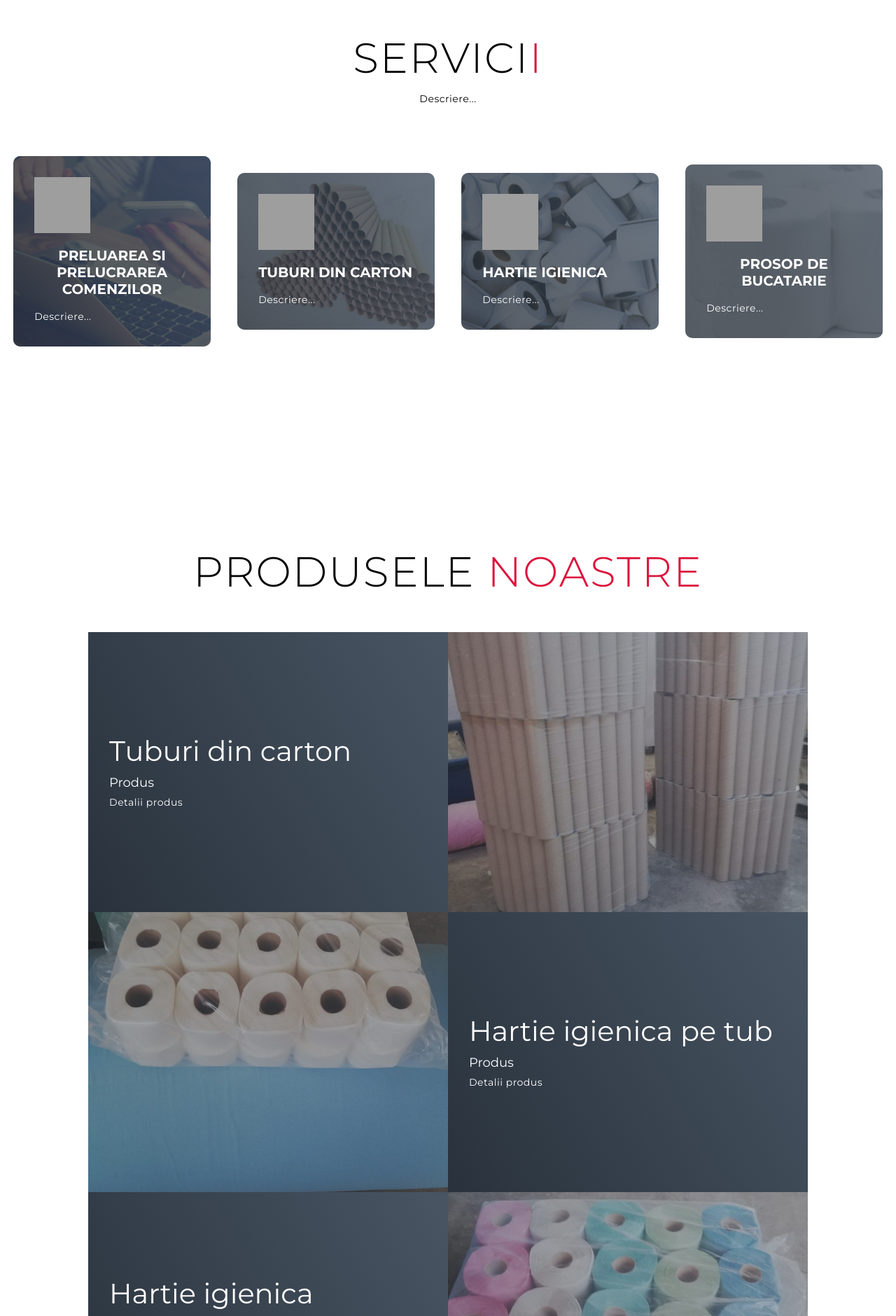
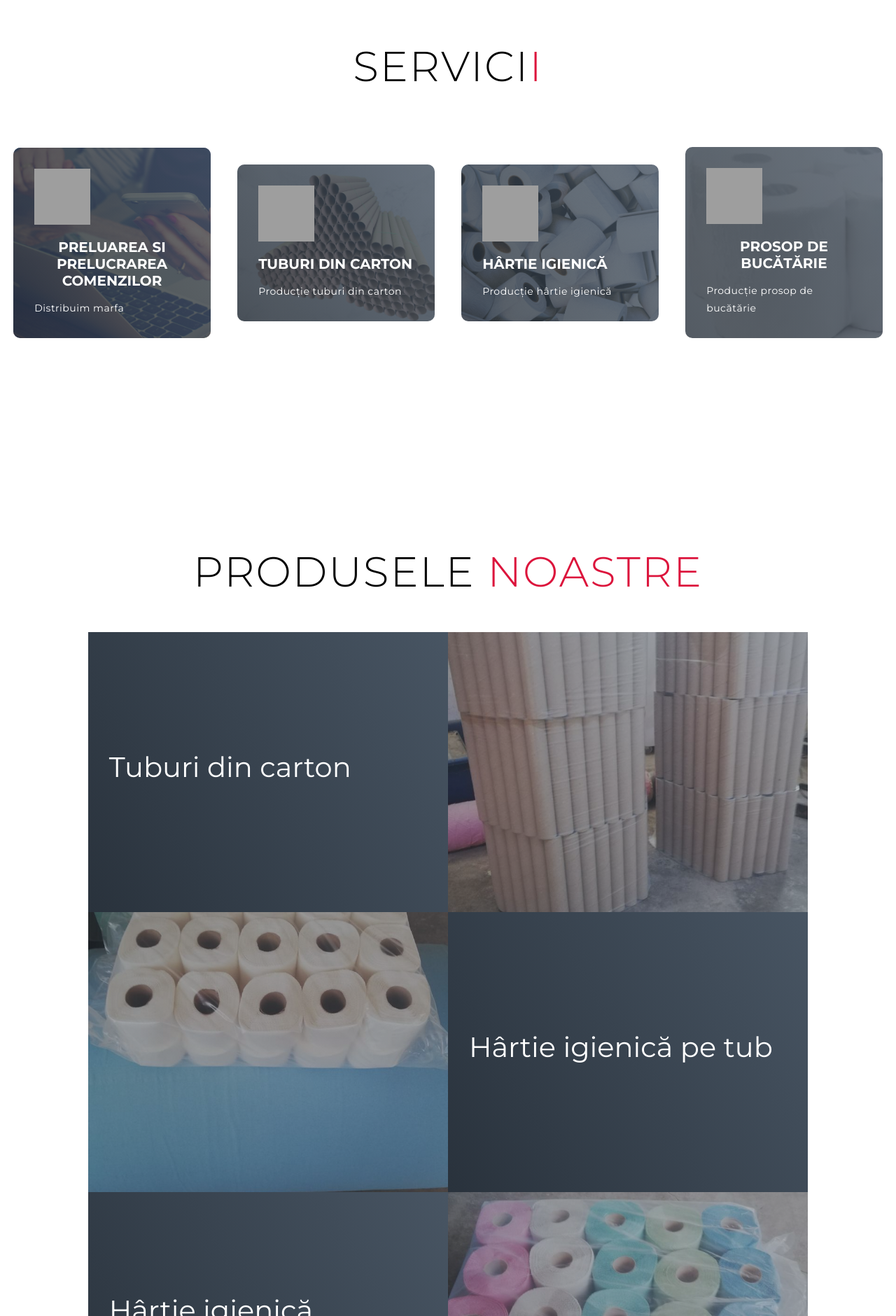
Before and after one commit to alexsoimu/business_page, a plain HTML site: page index.html in a window 1280 px wide. Shown: the part 920-2800 px from the top of the page at 70% size. Drawn offline with Linux system fonts and the light colour scheme; grey boxes are pictures that could not be loaded.

Commit message:
feature-business

```diff
--- a/index.html
+++ b/index.html
@@ -19,7 +19,7 @@
               <div class="hamburger"><div class="bar"></div></div>
                 <div class="bar">
                   <ul>
-                    <li><a href="#hero" data-after="Acasa">Acasa</a></li>
+                    <li><a href="#hero" data-after="Acasa">Acasă</a></li>
                     <li><a href="#services" data-after="Servicii">Servicii</a></li>
                     <li><a href="#projects" data-after="Produse">Produse</a></li>
                     <li><a href="#about" data-after="Despre noi">Despre noi</a></li>
@@ -38,10 +38,10 @@
     <section id="hero">
       <div class="hero container">
         <div>
-          <h1>ȘOIMU ȘI ȘOIMU <span></span></h1>
-          <h1>Fabrica de tuburi din carton <span></span></h1>
-          <h1>Hârtie igienică și prosoape de bucatarie <span></span></h1>
-          <a href="#projects" type="button" class="cta">Productie</a>
+          <h1>SC ȘOIMUȘIȘOIMU SRL <span></span></h1>
+          <h1>Fabrică de tuburi din carton <span></span></h1>
+          <h1>Hârtie igienică și prosoape de bucătărie <span></span></h1>
+          <a href="#projects" type="button" class="cta">Producție</a>
         </div>
       </div>
     </section>
@@ -52,7 +52,6 @@
       <div class="services container">
         <div class="service-top">
           <h1 class="section-title">Servici<span>i</span></h1>
-          <p>Descriere...</p>
         </div>
         <div class="service-bottom">
           <div class="service-item">
@@ -60,28 +59,28 @@
               <img src="https://img.icons8.com/bubbles/100/000000/services" />
             </div>
             <h2>Preluarea si Prelucrarea comenzilor</h2>
-            <p>Descriere...</p>
+            <p>Distribuim marfa</p>
           </div>
           <div class="service-item">
             <div class="icon">
               <img src="https://img.icons8.com/bubbles/100/000000/services" />
             </div>
             <h2>Tuburi din carton</h2>
-            <p>Descriere...</p>
+            <p>Producție tuburi din carton</p>
           </div>
           <div class="service-item">
             <div class="icon">
               <img src="https://img.icons8.com/bubbles/100/000000/services" />
             </div>
-            <h2>Hartie igienica</h2>
-            <p>Descriere...</p>
+            <h2>Hârtie igienică</h2>
+            <p>Producție hârtie igienică</p>
           </div>
           <div class="service-item">
             <div class="icon">
               <img src="https://img.icons8.com/bubbles/100/000000/services" />
             </div>
-            <h2>Prosop de bucatarie</h2>
-            <p>Descriere...</p>
+            <h2>Prosop de bucătărie</h2>
+            <p>Producție prosop de bucătărie</p>
           </div>
         </div>
       </div>
@@ -98,8 +97,8 @@
           <div class="project-item">
             <div class="project-info">
               <h1>Tuburi din carton</h1>
-              <h2>Produs</h2>
-              <p>Detalii produs</p>
+              <h2></h2>
+              <p></p>
             </div>
             <div class="project-img">
               <img src="./img/produs-1.jpg" alt="img" />
@@ -107,9 +106,9 @@
           </div>
           <div class="project-item">
             <div class="project-info">
-              <h1>Hartie igienica pe tub</h1>
-              <h2>Produs</h2>
-              <p>Detalii produs</p>
+              <h1>Hârtie igienică pe tub</h1>
+              <h2></h2>
+              <p></p>
             </div>
             <div class="project-img">
               <img src="./img/produs-2.jpg" alt="img" />
@@ -117,9 +116,9 @@
           </div>
           <div class="project-item">
             <div class="project-info">
-              <h1>Hartie igienica colorata pe tub</h1>
-              <h2>Produs</h2>
-              <p>Detalii produs</p>
+              <h1>Hârtie igienică colorată pe tub</h1>
+              <h2></h2>
+              <p></p>
             </div>
             <div class="project-img">
               <img src="./img/produs-3.jpg" alt="img" />
@@ -127,9 +126,9 @@
           </div>
           <div class="project-item">
             <div class="project-info">
-              <h1>Hartie igienica pe tub cu eticheta</h1>
-              <h2>Produs</h2>
-              <p>Detalii produs</p>
+              <h1>Hârtie igienică pe tub cu etichetă</h1>
+              <h2></h2>
+              <p></p>
             </div>
             <div class="project-img">
               <img src="./img/produs-4.jpg" alt="img" />
@@ -137,9 +136,9 @@
           </div>
           <div class="project-item">
             <div class="project-info">
-              <h1>Hartie igienica roz</h1>
-              <h2>Produs</h2>
-              <p>Detalii produs</p>
+              <h1>Hârtie igienică roz</h1>
+              <h2></h2>
+              <p></p>
             </div>
             <div class="project-img">
               <img src="./img/produs-5.jpg" alt="img" />
@@ -147,9 +146,9 @@
           </div>
           <div class="project-item">
             <div class="project-info">
-              <h1>Hartie igienica gri</h1>
-              <h2>Produs</h2>
-              <p>Detalii produs</p>
+              <h1>Hârtie igienică gri</h1>
+              <h2></h2>
+              <p></p>
             </div>
             <div class="project-img">
               <img src="./img/produs-6.jpg" alt="img" />
@@ -170,9 +169,9 @@
         </div>
         <div class="col-right">
           <h1 class="section-title">Despre <span>Noi</span></h1>
-          <p>Firma noastra infiintata in anul 1991 in orasul Dabuleni judetul Dolj, o gama larga de sortimente de hartie igienica si tuburi din carton spiralate.
+          <p>Firma noastră înființată in anul 1991 in orașul Dăbuleni județul Dolj, oferă o gamă largă de sortimente de hârtie igienică și tuburi din carton spiralate.
 
-            Pentru mai multe detalii nu ezitati sa ne contacati.</p>
+            Pentru mai multe detalii nu ezitați să ne contactați.</p>
         </div>
       </div>
     </section>
@@ -182,7 +181,7 @@
     <section id="contact">
       <div class="contact container">
         <div>
-          <h1 class="section-title">Informatii <span>de contact</span></h1>
+          <h1 class="section-title">Informații <span>de contact</span></h1>
           <div class="contact-items">
             <div class="contact-item">
               <div class="icon">
@@ -218,8 +217,8 @@
                 />
               </div>
               <div class="contact-info">
-                <h1>Adresa</h1>
-                <h2>Dabuleni, Dolj, Strada Tabacariei, numarul 1</h2>
+                <h1>Adresă</h1>
+                <h2>Dăbuleni, Dolj, Strada Tăbăcăriei, numărul 1</h2>
               </div>
             </div>
           </div>
@@ -234,7 +233,7 @@
         <div class="brand">
           <h1><span>Ș</span>OIMU <span>Ș</span>I <span>Ș</span>OIMU</h1>
         </div>
-        <h2>Preluam, prelucram si distribuim</h2>
+        <h2>Preluăm, prelucrăm si distribuim</h2>
         <div class="social-icon">
           <div class="social-item">
             <a href="#"
```
